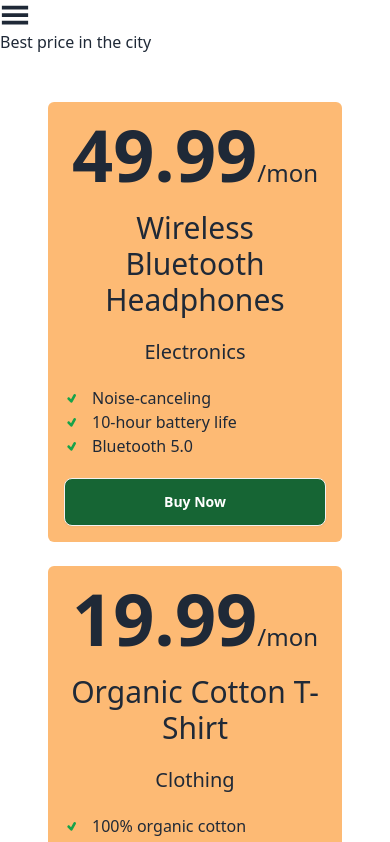
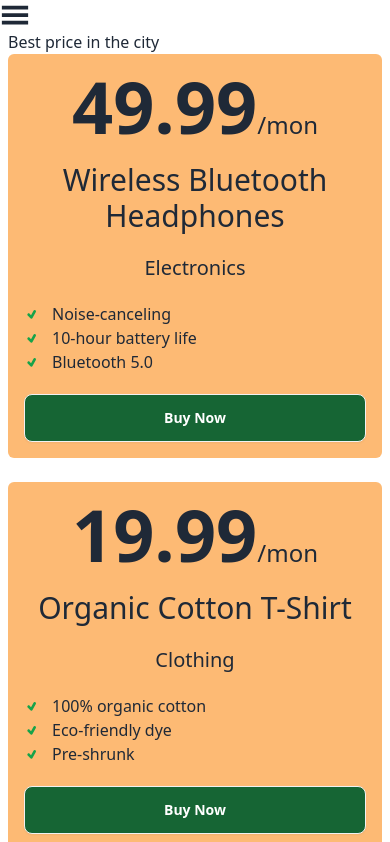
Before and after one commit to SudiptaRoy05/price-option, a React (Vite) app: page / in a window 390 px wide. Shown: the top 842 px of the page. Built offline with nearby package versions, Linux system fonts and the light colour scheme.

Commit message:
make the design responsive

```diff
--- a/src/PriceOption.jsx
+++ b/src/PriceOption.jsx
@@ -4,14 +4,14 @@ import Features from "./Features"
 export default function PriceOption({option}) {
     const{name, price, category,features} = option
   return (
-    <div className="text-center bg-orange-300 rounded-md p-4 space-y-5">
+    <div className="text-center bg-orange-300 rounded-md p-4 space-y-5 flex flex-col">
         <h2>
             <span className="text-7xl font-extrabold">{price}</span>
             <span className="text-2xl">/mon</span>
         </h2>
         <h4 className="text-3xl">{name}</h4>
         <p className="text-xl">{category}</p>
-        <div>
+        <div className="flex-grow">
         {
             features.map((feature, idx) => <Features key={idx} feature={feature}></Features>)
         }
--- a/src/PriceOptions.jsx
+++ b/src/PriceOptions.jsx
@@ -105,9 +105,9 @@ export default function PriceOptions() {
       ];
 
   return (
-    <div>
+    <div className="px-2">
       <h2>Best price in the city</h2>
-      <div className="grid md:grid-cols-3 gap-6 m-12">
+      <div className="grid md:grid-cols-3 gap-6">
         {priceOptions.map((option) => (
           <PriceOption key={option.id} option={option}></PriceOption>
         ))}
```
